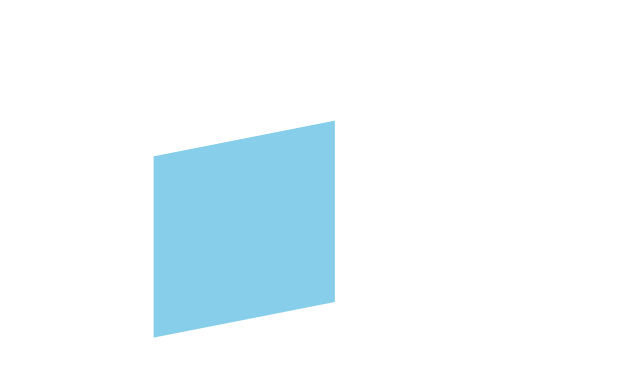
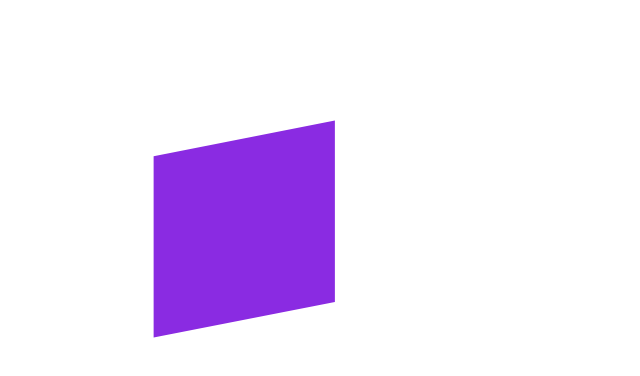
Before and after one commit to thebksingh/cube, a plain HTML site: page index.html in a window 1280 px wide. Shown: the whole page, without its empty margins (0-640 px from the left). Drawn offline with Linux system fonts and the light colour scheme.

Commit message:
Update index.html

```diff
--- a/index.html
+++ b/index.html
@@ -6,7 +6,7 @@
   </head>
   <body>
     <div class="cube">
-      <div class="face one">
+      <div class="face one two three four five six">
       </div>
     </div>
   </body>
```
